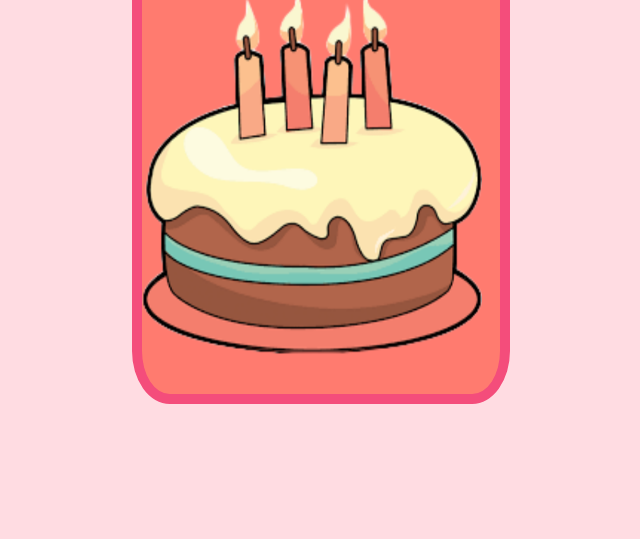
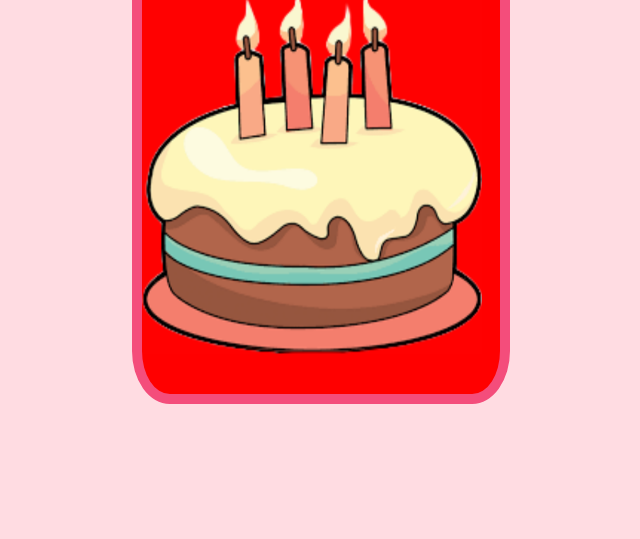
Before and after one commit to AaravGoyalFuture/Birthday-Website-, a plain HTML site: page index.html in a window 1280 px wide. Shown: the part 261-800 px from the top of the page, without its empty margins (319-959 px from the left). Drawn offline with Linux system fonts and the light colour scheme.

Commit message:
Update index.html

```diff
--- a/index.html
+++ b/index.html
@@ -21,7 +21,7 @@
         div{
             height: 14cm;
             width: 10cm;
-            background-color: #ff7b6f;
+            background-color: #ff0000;
             border: 10px solid #f44d7b;
             position: absolute;
             transition: all 2s linear;
```
